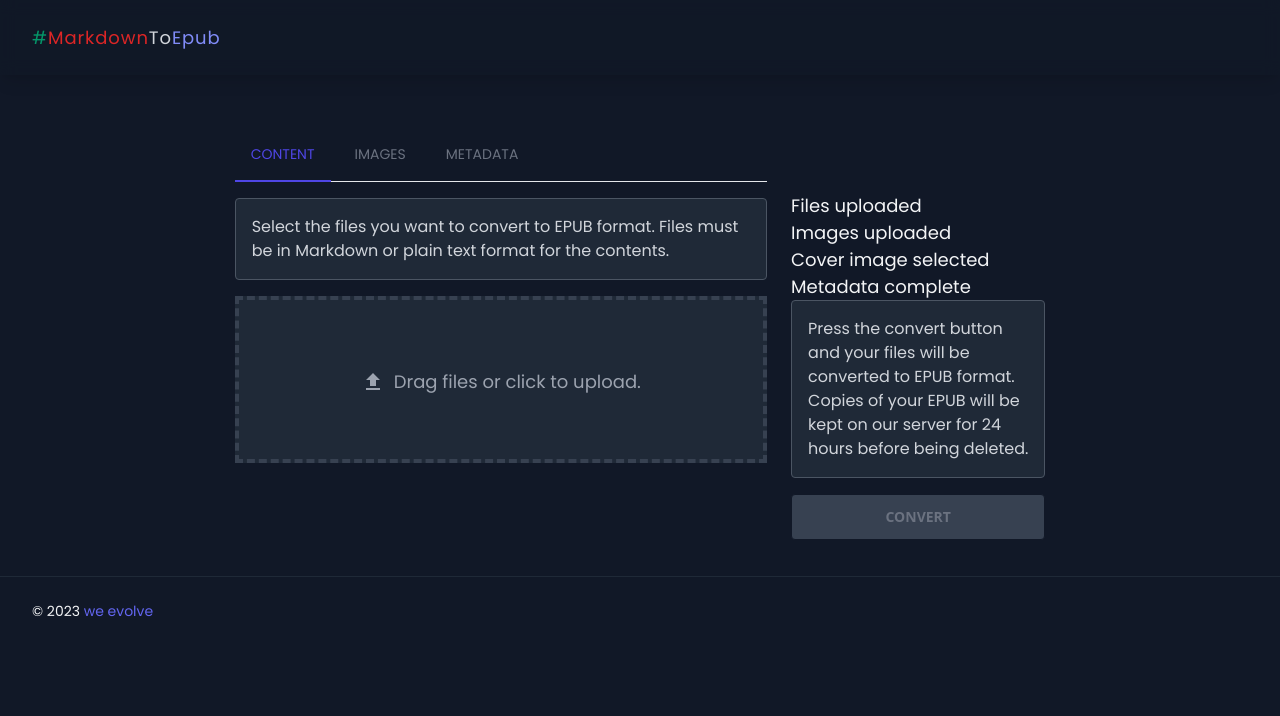
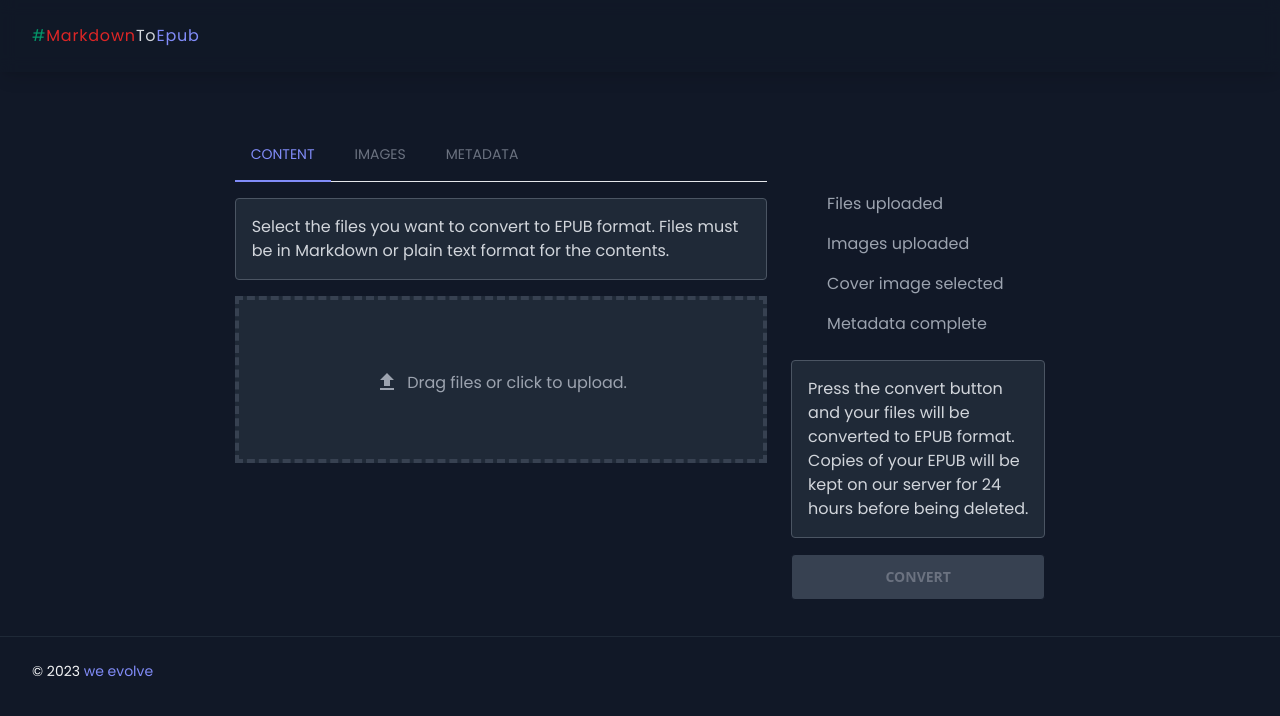
Before and after one commit to stoogoff/toepub, a Nuxt app in the folder src/: page / in a window 1280 px wide. Shown: the top 716 px of the page. Built offline with nearby package versions, Linux system fonts and the light colour scheme.

Commit message:
Added info side panel to client

```diff
--- a/src/assets/styles.css
+++ b/src/assets/styles.css
@@ -4,7 +4,7 @@
 @tailwind utilities;
 
 body {
-	@apply font-light leading-normal text-gray-100 text-lg bg-gray-900;
+	@apply font-light leading-normal text-gray-100 bg-gray-900;
 	font-family: 'Poppins', sans-serif;
 }
 
@@ -46,7 +46,7 @@ strong {
 	@apply text-gray-300;
 }
 .label.warning {
-	@apply text-red-600;
+	@apply text-red-500;
 }
 .message {
 	@apply text-gray-500;
@@ -55,7 +55,7 @@ strong {
 	@apply text-green-600;
 }
 .message.warning {
-	@apply text-red-600;
+	@apply text-red-500;
 }
 
 /* tabs */
@@ -66,7 +66,7 @@ strong {
 	@apply hover:text-gray-600 hover:border-gray-300 uppercase;
 }
 .tab.active {
-	@apply text-indigo-600 border-indigo-600 hover:text-indigo-400;
+	@apply text-indigo-400 border-indigo-400 hover:border-indigo-300 hover:text-indigo-300;
 }
 .tab.disabled {
 	@apply text-gray-400 hover:text-gray-400 hover:border-gray-200 cursor-not-allowed;
--- a/src/components/FooterSection.vue
+++ b/src/components/FooterSection.vue
@@ -1,5 +1,5 @@
 <template>
 	<footer class="px-8 py-6 mt-8 border-t border-gray-800 text-sm">
-		&copy; 2023 <a href="https://we-evolve.co.uk/" class="text-indigo-500 hover:underline hover:text-indigo-400">we evolve</a>
+		&copy; 2023 <a href="https://we-evolve.co.uk/" class="text-indigo-400 hover:underline hover:text-indigo-300">we evolve</a>
 	</footer>
 </template>
--- a/src/components/IconView.vue
+++ b/src/components/IconView.vue
@@ -23,6 +23,10 @@ export default Vue.component('IconView', {
 						return '<svg style="width:24px;height:24px" viewBox="0 0 24 24"><path fill="currentColor" d="M19,4H15.5L14.5,3H9.5L8.5,4H5V6H19M6,19A2,2 0 0,0 8,21H16A2,2 0 0,0 18,19V7H6V19Z" /></svg>'
 					case 'file':
 						return '<svg style="width:24px;height:24px" viewBox="0 0 24 24"><title>file-outline</title><path d="M14,2H6A2,2 0 0,0 4,4V20A2,2 0 0,0 6,22H18A2,2 0 0,0 20,20V8L14,2M18,20H6V4H13V9H18V20Z" fill="currentColor" /></svg>'
+					case 'success':
+						return '<svg style="width:24px;height:24px" viewBox="0 0 24 24"><path fill="currentColor" d="M12 2C6.5 2 2 6.5 2 12S6.5 22 12 22 22 17.5 22 12 17.5 2 12 2M10 17L5 12L6.41 10.59L10 14.17L17.59 6.58L19 8L10 17Z" /></svg>'
+					case 'error':
+						return '<svg style="width:24px;height:24px" viewBox="0 0 24 24"><path fill="currentColor" d="M13,13H11V7H13M13,17H11V15H13M12,2A10,10 0 0,0 2,12A10,10 0 0,0 12,22A10,10 0 0,0 22,12A10,10 0 0,0 12,2Z" /></svg>'
 			}
 
 			throw `Icon '${this.icon}' not found.`
--- /dev/null
+++ b/src/components/StatusMessage.vue
@@ -0,0 +1,33 @@
+<template>
+	<div
+		class="h-10 text-gray-400 px-3"
+		:class="{ 'text-green-600': isSuccess, 'text-red-600': isError }"
+	>
+		<span class="inline-block w-6 transform translate-y-1.5">
+			<icon-view  :icon="status" v-if="isSuccess || isError" />
+		</span>
+		<slot />
+	</div>
+</template>
+<script>
+import Vue from 'vue'
+
+export default Vue.component('StatusMessage', {
+	props: {
+		status: {
+			type: String,
+			required: true,
+		},
+	},
+
+	computed: {
+		isSuccess() {
+			return this.status === 'success'
+		},
+
+		isError() {
+			return this.status === 'error'
+		},
+	},
+})
+</script>
--- a/src/nuxt.config.js
+++ b/src/nuxt.config.js
@@ -49,7 +49,6 @@ export default {
 	// Modules: https://go.nuxtjs.dev/config-modules
 	modules: [
 		'@nuxtjs/axios',
-		//'@nuxt/image',
 	],
 
 	serverMiddleware: [
@@ -73,12 +72,6 @@ export default {
 		useStylesheet: true,
 	},
 
-	image: {
-		cloudinary: {
-			baseURL: `https://res.cloudinary.com/${process.env.CLOUDINARY_CLOUDNAME}/image/upload/`
-		}
-	},
-
 	// Build Configuration: https://go.nuxtjs.dev/config-build
 	build: {
 		cache: process.env.NODE_ENV !== 'production',
--- a/src/pages/index.vue
+++ b/src/pages/index.vue
@@ -36,14 +36,12 @@
 			</div>
 			<div>
 				<div class="mt-16">
-					<ul>
-						<li>Files uploaded</li>
-						<li>Images uploaded</li>
-						<li>Cover image selected</li>
-						<li>Metadata complete</li>
-					</ul>
+					<status-message :status="hasFiles ? 'success' : 'normal'">Files uploaded</status-message>
+					<status-message :status="hasImages ? 'success' : 'normal'">Images uploaded</status-message>
+					<status-message :status="hasCoverImage ? 'success' : 'normal'">Cover image selected</status-message>
+					<status-message :status="metadataStatus">Metadata complete</status-message>
 
-					<div class="instruction">Press the convert button and your files will be converted to EPUB format. Copies of your EPUB will be kept on our server for 24 hours before being deleted.</div>
+					<div class="instruction mt-2">Press the convert button and your files will be converted to EPUB format. Copies of your EPUB will be kept on our server for 24 hours before being deleted.</div>
 					<button-action
 						block
 						type="primary"
@@ -64,6 +62,7 @@ export default {
 
 	data() {
 		return {
+			hasChanged: false,
 			loading: false,
 			files: [],
 			images: [],
@@ -76,13 +75,44 @@ export default {
 		}
 	},
 
+	watch: {
+		title() {
+			this.hasChanged = true
+		},
+
+		author() {
+			this.hasChanged = true
+		},
+	},
+
 	computed: {
 		hasFiles() {
 			return this.files.length > 0
 		},
 
+		hasImages() {
+			return this.images.length > 0
+		},
+
+		hasCoverImage() {
+			return this.coverImage !== null
+		},
+
+		metadataStatus() {
+			console.log(this.metadataIsValid)
+
+			if(this.metadataIsValid) return 'success'
+			else if(this.hasChanged) return 'error'
+
+			return 'normal'
+		},
+
 		canContinue() {
-			return this.hasFiles && validateBatch(this.rules, {
+			return this.hasFiles && this.metadataIsValid
+		},
+
+		metadataIsValid() {
+			return validateBatch(this.rules, {
 				title: this.title,
 				author: this.author,
 				date: this.date,
@@ -125,6 +155,12 @@ export default {
 			// files
 			this.files.forEach(file => data.append(file.name, file))
 
+			// cover image
+			if(this.coverImage !== null) data.append('cover', this.coverImage)
+
+			// other images
+			this.images.filter(i => img !== this.coverImage).forEach(img => data.append(img.name, img))
+
 			// required fields
 			data.append('title', this.title)
 			data.append('author', this.author)
```
Also changed, not shown: src/server/index.js (+0 -30 lines).
